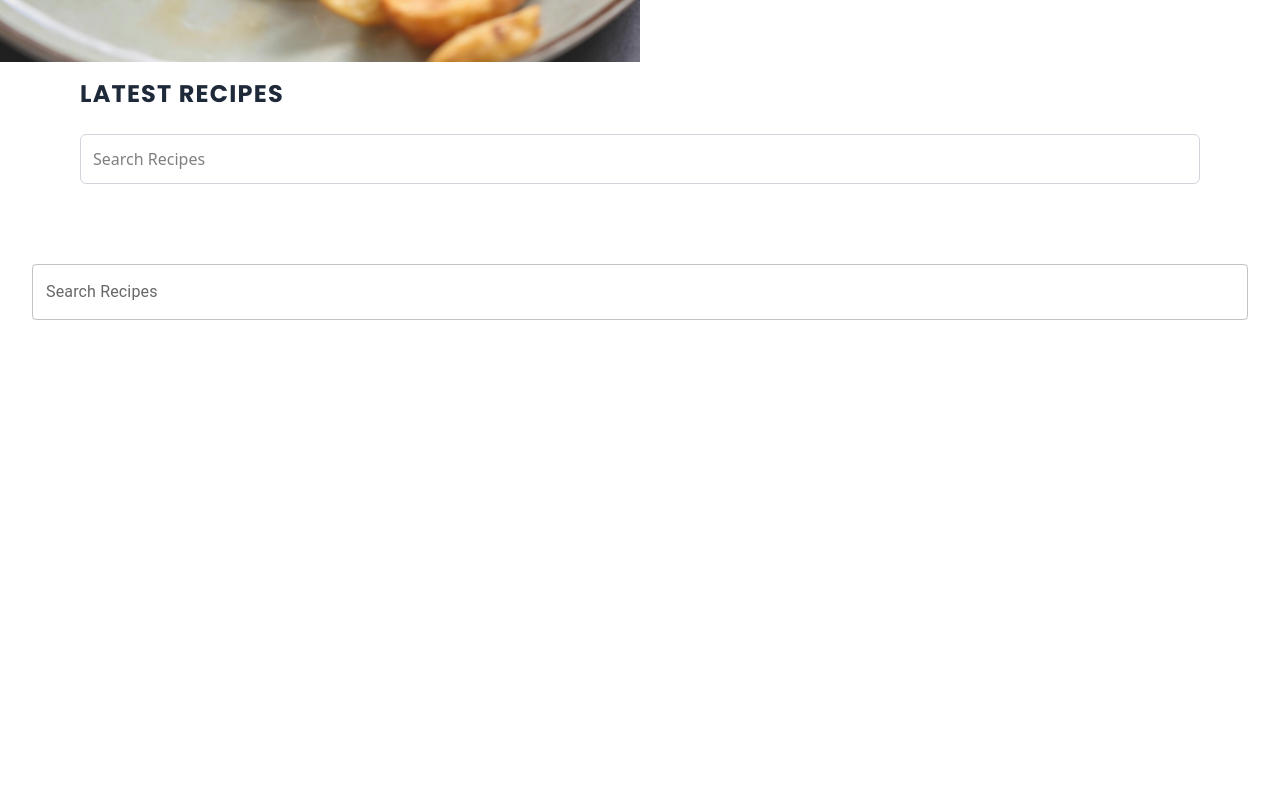
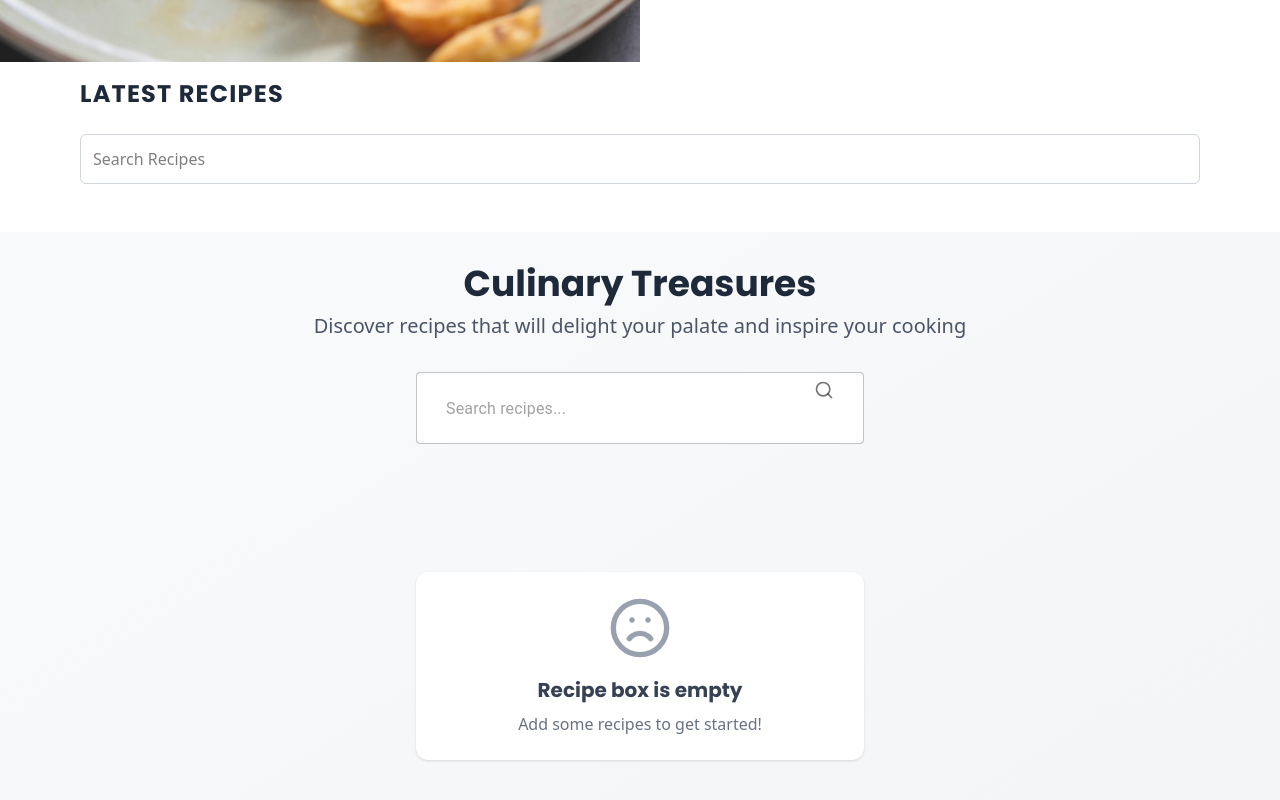
Before and after one commit to PasanSasmika/Flavor-Exchange-Recipe-Sharing-Platform, a React (Vite) app: page / in a window 1280 px wide. Shown: the part 819-1619 px from the top of the page. Before the commit the page ends 1203 px from the top, so only its background shows below. Built offline with nearby package versions, Linux system fonts and the light colour scheme.

Commit message:
content Update

```diff
--- a/src/pages/Home.jsx
+++ b/src/pages/Home.jsx
@@ -1,7 +1,8 @@
 import React, { useState } from 'react';
-import { Grid, Card, CardContent, CardMedia, Typography, TextField, Box } from '@mui/material';
+import { Card, CardContent, CardMedia, TextField, IconButton } from '@mui/material';
 import { Link } from 'react-router-dom';
 import { useRecipes } from '../context/RecipeContext';
+import {FiSearch, FiClock, FiArrowRight,FiFrown,FiStar} from 'react-icons/fi';
 
 const Home = () => {
   const [search, setSearch] = useState('');
@@ -12,47 +13,111 @@ const Home = () => {
   );
 
   return (
-    <Box sx={{ padding: 4 }}>
+    // Recipes page
+    <div className="min-h-screen bg-gradient-to-br from-gray-50 to-gray-100 p-4 md:p-8">
+
+      <div className="max-w-6xl mx-auto mb-8 md:mb-12">
+        <div className="text-center mb-8">
+          <h1 className="text-3xl md:text-4xl font-bold text-gray-800 mb-2 font-primary">
+            Culinary Treasures
+          </h1>
+          <p className="text-gray-600 text-lg md:text-xl max-w-2xl mx-auto">
+            Discover recipes that will delight your palate and inspire your cooking
+          </p>
+        </div>
+
+        <div className="relative max-w-md mx-auto">
           <TextField
             fullWidth
-        label="Search Recipes"
+            size="medium"
+            placeholder="Search recipes..."
             variant="outlined"
             value={search}
             onChange={(e) => setSearch(e.target.value)}
-        sx={{ mb: 4 }}
+            className="bg-white rounded-lg"
+            InputProps={{
+              className: "text-gray-700 pl-4 pr-12 py-2 font-medium",
+              endAdornment: (
+                <IconButton
+                  className="absolute right-2 top-1/2 transform -translate-y-1/2 text-gray-500 hover:text-gray-700"
+                  aria-label="search"
+                >
+                  <FiSearch className="text-xl" />
+                </IconButton>
+              ),
+            }}
           />
+        </div>
+      </div>
 
-      <Grid container spacing={4}>
+      <div className="max-w-6xl mx-auto">
+        {filteredRecipes.length > 0 ? (
+          <div className="grid grid-cols-1 sm:grid-cols-2 lg:grid-cols-3 gap-4 md:gap-6">
             {filteredRecipes.map((recipe) => (
-          <Grid item xs={12} sm={6} md={4} key={recipe.id}>
-            <Card>
+              <Card
+                key={recipe.id}
+                className="group h-full flex flex-col bg-white rounded-xl overflow-hidden shadow-sm hover:shadow-lg transition-all duration-300 border border-gray-100 hover:border-gray-200"
+                elevation={0}
+              >
+                <div className="relative overflow-hidden">
                   <CardMedia
                     component="img"
-                height="140"
-                image={recipe.imageUrl}
+                    className="h-48 w-full object-cover group-hover:scale-105 transition-transform duration-500"
+                    image={recipe.imageUrl || 'https://images.unsplash.com/photo-1546069901-ba9599a7e63c?ixlib=rb-1.2.1&auto=format&fit=crop&w=800&q=80'}
                     alt={recipe.title}
                   />
-              <CardContent>
-                <Typography variant="h6" component="div">
+                  <div className="absolute inset-0 bg-gradient-to-t from-black/30 to-transparent opacity-0 group-hover:opacity-100 transition-opacity duration-300" />
+                </div>
+                <CardContent className="flex-grow p-4 md:p-6">
+                  <h3 className="text-xl font-bold text-gray-800 mb-2 line-clamp-2 font-secondary">
                     {recipe.title}
-                </Typography>
-                <Typography variant="body2" color="text.secondary">
-                  Cooking Time: {recipe.cookingTime}
-                </Typography>
-                <Typography variant="body2" color="text.secondary">
-                  Rating: {recipe.rating} ⭐
-                </Typography>
-                <Link to={`/recipe/${recipe.id}`} style={{ textDecoration: 'none' }}>
-                  <Typography variant="body2" color="primary">
-                    View Details
-                  </Typography>
+                  </h3>
+                  <div className="text-sm text-gray-600 space-y-2 mb-4">
+                    <div className="flex items-center">
+                      <FiStar className="w-4 h-4 mr-2 text-amber-500" />
+                      <span>Rating: {recipe.rating}</span>
+                    </div>
+                    <div className="flex items-center">
+                      <FiClock className="w-4 h-4 mr-2 text-blue-500" />
+                      <span>Time: {recipe.cookingTime} mins</span>
+                    </div>
+                  </div>
+                  <Link
+                    to={`/recipe/${recipe.id}`}
+                    className="inline-flex items-center text-blue-600 hover:text-blue-800 transition-colors font-medium text-sm"
+                  >
+                    View recipe
+                    <FiArrowRight className="ml-1.5" />
                   </Link>
                 </CardContent>
               </Card>
-          </Grid>
             ))}
-      </Grid>
-    </Box>
+          </div>
+        ) : (
+          <div className="text-center py-12 md:py-20">
+            <div className="max-w-md mx-auto p-6 bg-white rounded-xl shadow-sm">
+              <FiFrown className="w-16 h-16 mx-auto text-gray-400 mb-4" />
+              <h3 className="text-xl font-bold text-gray-700 mb-2 font-primary">
+                {search ? 'No matches found' : 'Recipe box is empty'}
+              </h3>
+              <p className="text-gray-500">
+                {search
+                  ? `We couldn't find any recipes matching "${search}"`
+                  : 'Add some recipes to get started!'}
+              </p>
+              {search && (
+                <button
+                  onClick={() => setSearch('')}
+                  className="mt-4 px-4 py-2 bg-blue-50 text-blue-600 rounded-lg hover:bg-blue-100 transition-colors"
+                >
+                  Clear search
+                </button>
+              )}
+            </div>
+          </div>
+        )}
+      </div>
+    </div>
   );
 };
 
```
Lines whose indentation alone changed are shown as unchanged.
